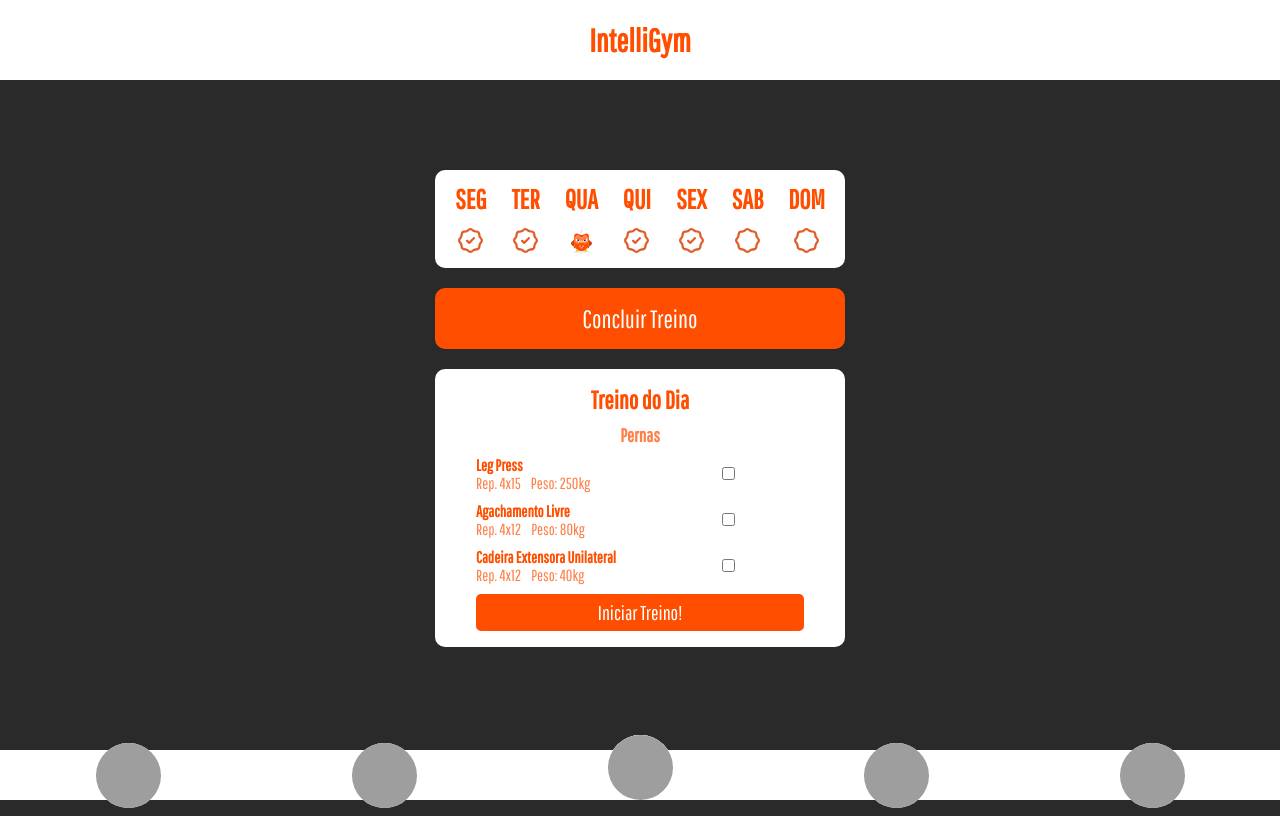
After one commit to Claus-Alberto/IntelliGym, a Flask app: page /main/ in a window 1280 px wide. The commit adds this page. Run offline with Flask 3, Linux system fonts and the light colour scheme; grey boxes are pictures that could not be loaded.

Commit message:
Add files via upload

```diff
--- a/Routes.py
+++ b/Routes.py
@@ -11,5 +11,37 @@ def index():
 def register_screen():
     return render_template('register.html')
 
+@app.route("/main/")
+def main():
+    return render_template('main.html', values = {
+        'week': {
+            'SEG':'check',
+            'TER':'check',
+            'QUA':'undone',
+            'QUI':'check',
+            'SEX':'check',
+            'SAB':'uncheck',
+            'DOM':'uncheck'
+        },
+        'training_name':'Pernas',
+        'training': {
+            'Leg Press' : {
+                'Rep' : '15',
+                'Series' : '4',
+                'Peso' : '250'
+            },
+            'Agachamento Livre' : {
+                'Rep' : '12',
+                'Series' : '4',
+                'Peso' : '80'
+            },
+            'Cadeira Extensora Unilateral' : {
+                'Rep' : '12',
+                'Series' : '4',
+                'Peso' : '40'
+            }
+        }
+    })
+
 if __name__ == '__main__':
     app.run(debug=True)
--- /dev/null
+++ b/static/style.css
@@ -0,0 +1,292 @@
+@import url('https://fonts.googleapis.com/css2?family=Pathway+Gothic+One&display=swap');
+
+body.initial {
+    height: 100vh;
+    overflow-y: hidden;
+    background-color: #2A2A2A;
+    background-image: url('../static/images/background.jpg');
+    background-position: center;
+    background-repeat: no-repeat;
+    background-size: cover;
+    display: flex;
+    justify-content: center;
+    align-items: center;
+}
+
+div.content{
+    display: flex;
+    justify-content: center;
+    align-items: center;
+    flex-direction: column;
+}
+
+div.content h1{
+    color: white;
+    font-family: 'Pathway Gothic One', sans-serif;
+    font-size: 64px;
+    font-weight: 400;
+    line-height: 74px;
+    letter-spacing: 0em;
+    text-align: left;
+    text-shadow: 0px 0px 10px rgba(255, 255, 255, 0.54);
+}
+
+div.content div.fields {
+    display: flex;
+    justify-content: center;
+    align-items: center;
+    flex-direction: column;
+    gap: 11px;
+    color: white;
+}
+
+div.content div.fields input {
+    all: unset;
+    background-color: white;
+    padding: 12px 25px;
+    font-family: 'Pathway Gothic One', sans-serif;
+    font-size: 18px;
+    font-weight: 400;
+    line-height: 21px;
+    letter-spacing: 0em;
+    text-align: left;
+    width: 300px;
+    border-radius: 100px;
+    color: #FF4E00;
+}
+
+div.content div.fields button {
+    all: unset;
+    background-color: #FF4E00;
+    padding: 12px 25px;
+    font-family: 'Pathway Gothic One', sans-serif;
+    font-size: 18px;
+    font-weight: 400;
+    line-height: 21px;
+    letter-spacing: 0em;
+    text-align: center;
+    width: 300px;
+    border-radius: 100px;
+    color: #FFFFFF;
+    cursor: pointer;
+}
+
+div.content div.fields p {
+    font-family: 'Pathway Gothic One', sans-serif;
+    font-size: 18px;
+    font-weight: 400;
+    letter-spacing: 0em;
+}
+
+div.content div.fields a {
+    font-family: 'Pathway Gothic One', sans-serif;
+    font-size: 18px;
+    font-weight: 400;
+    letter-spacing: 0em;
+    color: #FF4E00;
+
+}
+
+div.powered {
+    margin-top: 75px;
+    font-family: 'Pathway Gothic One', sans-serif;
+    display: flex;
+    justify-content: center;
+    align-items: center;
+    color: #FFFFFF;
+    font-size: 30px;
+    font-weight: 400;
+    letter-spacing: 0em;
+    gap: 25px;
+}
+
+body.main {
+    height: 100vh;
+    overflow-y: hidden;
+    background-color: #2A2A2A;
+    display: flex;
+    flex-direction: column;
+    justify-content: center;
+    align-items: center;
+}
+
+body.main header {
+    position: fixed;
+    top: 0;
+    display: flex;
+    justify-content: center;
+    align-items: center;
+    background-color: #FFFFFF;
+    color: #FF4E00;
+    width: 100%;
+    font-family: 'Pathway Gothic One', sans-serif;
+}
+
+body.main .container {
+    display: flex;
+    flex-direction: column;
+    justify-content: center;
+    align-items: center;
+    max-width: 500px;
+    gap: 20px;
+}
+
+body.main .container .week {
+    display: flex;
+    justify-content: center;
+    align-items: center;
+    background-color: #FFFFFF;
+    gap: 15px;
+    padding: 15px 15px;
+    border-radius: 10px;
+}
+
+body.main .container .week .item {
+    display: flex;
+    height: 100%;
+    justify-content: flex-start;
+    align-items: center;
+    flex-direction: column;
+    color: #FF4E00;
+    font-family: 'Pathway Gothic One', sans-serif;
+    font-size: 18px;
+    line-height: 18px;
+    gap: 15px;
+}
+
+body.main .container .week .item h2 {
+    margin: 5px;
+}
+
+body.main .container .week .item img {
+    width: 25px;
+}
+
+body.main .container .complete_training {
+    all: unset;
+    width: 100%;
+    background-color: #FF4E00;
+    color: #FFFFFF;
+    text-align: center;
+    font-family: 'Pathway Gothic One', sans-serif;
+    padding: 16px 0;
+    border-radius: 10px;
+    font-size: 25px;
+}
+
+body.main .container .day_training {
+    display: flex;
+    flex-direction: column;
+    justify-content: center;
+    align-items: center;
+    background-color: #FFFFFF;
+    width: 100%;
+    border-radius: 10px;
+    padding: 16px 0;
+    gap: 10px;
+}
+
+body.main .container .day_training h2 {
+    margin: 0;
+    text-align: center;
+    font-family: 'Pathway Gothic One', sans-serif;
+    color: #FF4E00;
+    font-size: 25px;
+}
+
+body.main .container .day_training h3 {
+    margin: 0;
+    text-align: center;
+    font-family: 'Pathway Gothic One', sans-serif;
+    color: #FE7F47;
+}
+
+body.main .container .day_training h4 {
+    margin: 0;
+    text-align: left;
+    font-family: 'Pathway Gothic One', sans-serif;
+    color: #FF4E00;
+    font-size: 16px;
+}
+
+body.main .container .day_training p {
+    margin: 0;
+    font-family: 'Pathway Gothic One', sans-serif;
+    color: #FE7F47;
+}
+
+body.main .container .day_training .exercises {
+    display: flex;
+    flex-direction: column;
+    gap: 10px;
+    width: 80%;
+}
+
+body.main .container .day_training .exercise {
+    display: flex;
+    justify-content: space-between;
+    align-items: center;
+    width: 80%;
+}
+
+body.main .container .day_training .exercise .content {
+    display: flex;
+    flex-direction: column;
+    justify-content: flex-start;
+    align-items: flex-start;
+}
+
+body.main .container .day_training .exercise .content .info {
+    display: flex;
+    gap: 10px;
+}
+
+body.main .container .day_training .exercise .content .info2 {
+    display: flex;
+}
+
+body.main .container .day_training button {
+    all: unset;
+    width: 80%;
+    background-color: #FF4E00;
+    color: #FFFFFF;
+    font-family: 'Pathway Gothic One', sans-serif;
+    text-align: center;
+    font-size: 20px;
+    padding: 7px 0;
+    border-radius: 5px;
+    cursor: pointer;
+}
+
+body.main footer {
+    position: fixed;
+    bottom: 0;
+    background-color: #FFFFFF;
+    width: 100%;
+    display: flex;
+    justify-content: space-around;
+    align-items: center;
+    height: 50px;
+}
+
+body.main footer a.selected{
+    width: 65px;
+    height: 65px;
+    background-color: #FFFFFF;
+    display: flex;
+    justify-content: center;
+    align-items: center;
+    border-radius: 65px;
+    align-self: flex-end;
+}
+
+body.main footer a img{
+    width: 65px;
+    height: 65px;
+    background-color: #FFFFFF;
+    display: flex;
+    justify-content: center;
+    align-items: center;
+    border-radius: 65px;
+    align-self: flex-end;
+}
--- /dev/null
+++ b/templates/main.html
@@ -0,0 +1,62 @@
+<!DOCTYPE html>
+<html lang="pt-BR">
+<head>
+    <meta charset="UTF-8">
+    <meta http-equiv="X-UA-Compatible" content="IE=edge">
+    <meta name="viewport" content="width=device-width, initial-scale=1.0">
+    <title>IntelliGym - Main</title>
+    <link rel="stylesheet" href="../static/style.css">
+</head>
+<body class="main">
+    <header>
+        <h1>IntelliGym</h1>
+    </header>
+    <section class="container">
+        <div class="week">
+            {% for key, value in values['week'].items() %}
+                <div class="item">
+                    <h2>{{ key }}</h2>
+                    <img src="../static/images/{{ value }}.svg" alt="{{ value }}">
+                </div>
+            {% endfor %}
+        </div>
+        <button class="complete_training">
+            Concluir Treino
+        </button>
+        <div class="day_training">
+            <h2>Treino do Dia</h2>
+            <h3>{{ values['training_name'] }}</h3>
+            <div class="exercises">
+                {% for key, value in values['training'].items() %}
+                    <div class="exercise">
+                        <div class="content">
+                            <h4>{{ key }}</h4>
+                            <div class="info">
+                                <div class="info2">
+                                    <p>Rep.&nbsp;</p>
+                                    <p>{{ value['Series'] }}x{{ value['Rep'] }}</p>
+                                </div>
+                                <div class="info2">
+                                    <p>Peso:&nbsp;</p>
+                                    <p>{{ value['Peso'] }}kg</p>
+                                </div>
+                            </div>
+                        </div>
+                        <div>
+                            <input type="checkbox">
+                        </div>
+                    </div>
+                {% endfor %}
+            </div>
+            <button>Iniciar Treino!</button>
+        </div>
+    </section>
+    <footer>
+        <a href="/progress"><img src="../static/images/progress.svg" alt="progress"></a>
+        <a href="/target"><img src="../static/images/target.svg" alt="target"></a>
+        <a class="selected" href="/main"><img src="../static/images/home.svg" alt="main"></a>
+        <a href="/training"><img src="../static/images/training.svg" alt="training"></a>
+        <a href="/profile"><img src="../static/images/profile.svg" alt="profile"></a>
+    </footer>
+</body>
+</html>
```
Also changed, not shown: templates/index.html (+7 -5 lines), templates/register.html (+8 -7 lines), static/images/IntelliCorp.svg (added), static/images/background.jpg (added), static/images/check.svg (added), static/images/home.svg (added), static/images/profile.svg (added), static/images/progress.svg (added), static/images/target.svg (added), static/images/training.svg (added), static/images/uncheck.svg (added), static/images/undone.svg (added).
